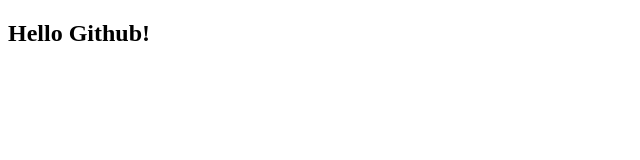
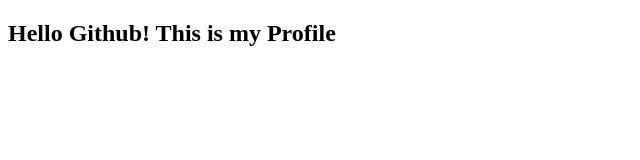
Before and after one commit to aydemirtolga/aydemirtolga.github.io, a plain HTML site: page index.html in a window 1280 px wide. Shown: the whole page, without its empty margins (0-640 px from the left). Drawn offline with Linux system fonts and the light colour scheme.

Commit message:
Update index.html

```diff
--- a/index.html
+++ b/index.html
@@ -7,6 +7,6 @@
     <title>Tolga Aydemir</title>
 </head>
 <body>
-    <h2>Hello Github!</h2>
+    <h2>Hello Github! This is my Profile</h2>
 </body>
 </html>
```
